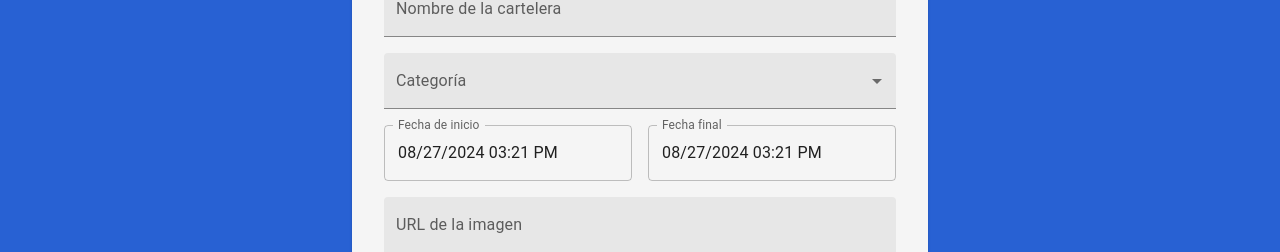
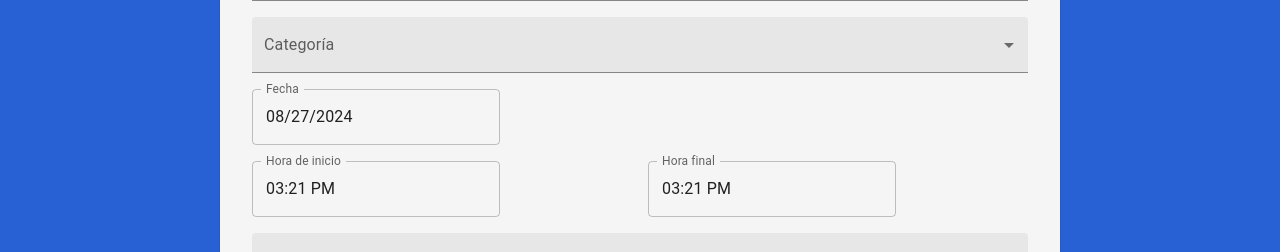
Before and after one commit to AcidSugar27/teatro-nacional, a React (Create React App) app in the folder client/: page /cartelera/new in a window 1280 px wide. Shown: the part 257-509 px from the top of the page. Built offline with nearby package versions, Linux system fonts and the light colour scheme; no server answers.

Commit message:
correccion formato hora cartelera
alterar los campos fecha, inicio y final date time time

```diff
--- a/client/src/components/CarteleraForm.js
+++ b/client/src/components/CarteleraForm.js
@@ -2,7 +2,8 @@ import React, { useState, useEffect } from 'react';
 import { Button, CardContent, CircularProgress, Grid, TextField, IconButton } from '@mui/material';
 import { Card, Typography, MenuItem } from '@mui/material';
 import { useNavigate, useParams } from 'react-router-dom';
-import { DateTimePicker } from '@mui/x-date-pickers/DateTimePicker';
+import { TimePicker } from '@mui/x-date-pickers/TimePicker';
+import { DatePicker } from '@mui/x-date-pickers/DatePicker';
 import { LocalizationProvider } from '@mui/x-date-pickers/LocalizationProvider';
 import { AdapterDateFns } from '@mui/x-date-pickers/AdapterDateFnsV3';
 import CloseIcon from '@mui/icons-material/Close';
@@ -11,8 +12,9 @@ export default function CarteleraForm() {
   const [cartelera, setCartelera] = useState({
     nombre: '',
     categoria: '',
-    fecha_inicio: new Date(),
-    fecha_final: new Date(),
+    fecha: new Date(), // Guarda el día, mes, y año
+    fecha_inicio: new Date(), // Guarda solo la hora de inicio
+    fecha_final: new Date(), // Guarda solo la hora de finalización
     imagen_url: '',
     sala_id: ''
   });
@@ -34,10 +36,12 @@ export default function CarteleraForm() {
     e.preventDefault();
     setLoading(true);
 
+    // Convertimos las fechas y horas al formato deseado
     const payload = {
       ...cartelera,
-      fecha_inicio: cartelera.fecha_inicio.toISOString(),
-      fecha_final: cartelera.fecha_final.toISOString()
+      fecha: cartelera.fecha.toISOString().split('T')[0], // Solo guarda la fecha (año-mes-día)
+      fecha_inicio: cartelera.fecha_inicio.toTimeString().split(' ')[0], // Solo guarda la hora de inicio (HH:mm:ss)
+      fecha_final: cartelera.fecha_final.toTimeString().split(' ')[0] // Solo guarda la hora final (HH:mm:ss)
     };
 
     try {
@@ -77,8 +81,9 @@ export default function CarteleraForm() {
     setCartelera({
       nombre: data.nombre,
       categoria: data.categoria,
-      fecha_inicio: new Date(data.fecha_inicio),
-      fecha_final: new Date(data.fecha_final),
+      fecha: new Date(data.fecha), // Cargamos la fecha
+      fecha_inicio: new Date(`1970-01-01T${data.fecha_inicio}`), // Cargamos solo la hora de inicio
+      fecha_final: new Date(`1970-01-01T${data.fecha_final}`), // Cargamos solo la hora final
       imagen_url: data.imagen_url,
       sala_id: data.sala_id,
     });
@@ -140,17 +145,30 @@ export default function CarteleraForm() {
 
               <LocalizationProvider dateAdapter={AdapterDateFns}>
                 <Grid container spacing={2}>
+                  {/* Campo de fecha */}
+                  <Grid item xs={12}>
+                    <DatePicker
+                      label="Fecha"
+                      value={cartelera.fecha}
+                      onChange={(newValue) => handleDateChange('fecha', newValue)}
+                      renderInput={(params) => <TextField {...params} sx={{ display: 'block', margin: '.5rem 0' }} />}
+                    />
+                  </Grid>
+
+                  {/* Campo de hora de inicio */}
                   <Grid item xs={12} sm={6}>
-                    <DateTimePicker
-                      label="Fecha de inicio"
+                    <TimePicker
+                      label="Hora de inicio"
                       value={cartelera.fecha_inicio}
                       onChange={(newValue) => handleDateChange('fecha_inicio', newValue)}
-                      renderInput={(params) => <TextField {...params} sx={{ display: 'flex', margin: '.5rem 0' }} />}
+                      renderInput={(params) => <TextField {...params} sx={{ display: 'block', margin: '.5rem 0' }} />}
                     />
                   </Grid>
+
+                  {/* Campo de hora final */}
                   <Grid item xs={12} sm={6}>
-                    <DateTimePicker
-                      label="Fecha final"
+                    <TimePicker
+                      label="Hora final"
                       value={cartelera.fecha_final}
                       onChange={(newValue) => handleDateChange('fecha_final', newValue)}
                       renderInput={(params) => <TextField {...params} sx={{ display: 'block', margin: '.5rem 0' }} />}
@@ -197,6 +215,7 @@ export default function CarteleraForm() {
                 disabled={
                   !cartelera.nombre ||
                   !cartelera.categoria ||
+                  !cartelera.fecha ||
                   !cartelera.fecha_inicio ||
                   !cartelera.fecha_final ||
                   !cartelera.imagen_url ||
--- a/client/src/components/CarteleraList.js
+++ b/client/src/components/CarteleraList.js
@@ -5,7 +5,6 @@ import { useNavigate } from 'react-router-dom';
 export default function CarteleraList() {
   const [carteleras, setCarteleras] = useState([]);
   const navigate = useNavigate();
-
 
   const loadCarteleras = async () => {
     try {
@@ -17,7 +16,6 @@ export default function CarteleraList() {
     }
   };
 
-  // Delete a specific cartelera
   const handleDelete = async (id) => {
     try {
       const res = await fetch(`http://localhost:4000/cartelera/${id}`, {
@@ -34,16 +32,21 @@ export default function CarteleraList() {
     }
   };
 
+  const formatTimeTo12Hour = (time24) => {
+    const [hours, minutes, seconds] = time24.split(':');
+    const period = +hours >= 12 ? 'PM' : 'AM';
+    const hours12 = +hours % 12 || 12;
+    return `${hours12}:${minutes}:${seconds} ${period}`;
+  };
+
   useEffect(() => {
     loadCarteleras();
   }, []);
 
-  // Filtrar eventos del día actual
-  const today = new Date().toISOString().split('T')[0]; // Formato 'YYYY-MM-DD'
+  const today = new Date().toISOString().split('T')[0];
   const todayEvents = carteleras.filter(event => event.fecha_inicio.split('T')[0] === today);
-
-  // Filtrar próximos eventos (futuros)
   const upcomingEvents = carteleras.filter(event => event.fecha_inicio.split('T')[0] > today);
+  const pastEvents = carteleras.filter(event => event.fecha_inicio.split('T')[0] < today);
 
   const renderEventCard = (event) => (
     <Card style={{ marginBottom: '1rem', backgroundColor: '#f5f5f5' }}>
@@ -67,12 +70,14 @@ export default function CarteleraList() {
           Categoría: {event.categoria}
         </Typography>
         <Typography variant="body2" color="textSecondary">
-          {new Date(event.fecha_inicio).toLocaleDateString('es-ES')}
+          Fecha: {new Date(event.fecha).toLocaleDateString('es-ES')}
         </Typography>
         <Typography variant="body2" color="textSecondary">
-          {new Date(event.fecha_inicio).toLocaleTimeString('es-ES', { hour: '2-digit', minute: '2-digit', hour12: true })} -
-          {new Date(event.fecha_final).toLocaleTimeString('es-ES', { hour: '2-digit', minute: '2-digit', hour12: true })}
+         Fecha de Inicio: {formatTimeTo12Hour(event.fecha_inicio)}
+         -
+         Fecha Final: {formatTimeTo12Hour(event.fecha_final)}
         </Typography>
+
         <Typography variant="body2" color="textSecondary">
           Sala: {event.sala_nombre}
         </Typography>
@@ -97,18 +102,38 @@ export default function CarteleraList() {
   );
 
   return (
-    <Grid container spacing={4} padding={2}>
+    <Grid container spacing={2} padding={3}>
+      <Grid item xs={12}>
+        <Typography variant="h5" gutterBottom>
+          Eventos Anteriores
+        </Typography>
+        <Divider sx={{ mb: 2 }} />
+        <Grid container spacing={2}>
+          {pastEvents.length > 0 ? (
+            pastEvents.map((event) => (
+              <Grid item xs={12} sm={6} md={4} key={event.id}>
+                {renderEventCard(event)}
+              </Grid>
+            ))
+          ) : (
+            <Typography variant="body1" color="textSecondary">
+              No hay eventos anteriores.
+            </Typography>
+          )}
+        </Grid>
+      </Grid>
 
-      <Grid item xs={12} md={6}>
+      <Grid item xs={12}>
         <Typography variant="h5" gutterBottom>
           Eventos de Hoy
         </Typography>
         <Divider sx={{ mb: 2 }} />
+        <Grid container spacing={2}>
           {todayEvents.length > 0 ? (
             todayEvents.map((event) => (
-            <div key={event.id}>
+              <Grid item xs={12} sm={6} md={4} key={event.id}>
                 {renderEventCard(event)}
-            </div>
+              </Grid>
             ))
           ) : (
             <Typography variant="body1" color="textSecondary">
@@ -116,18 +141,19 @@ export default function CarteleraList() {
             </Typography>
           )}
         </Grid>
+      </Grid>
 
-
-      <Grid item xs={12} md={6}>
+      <Grid item xs={12}>
         <Typography variant="h5" gutterBottom>
           Próximos Eventos
         </Typography>
         <Divider sx={{ mb: 2 }} />
+        <Grid container spacing={2}>
           {upcomingEvents.length > 0 ? (
             upcomingEvents.map((event) => (
-            <div key={event.id}>
+              <Grid item xs={12} sm={6} md={4} key={event.id}>
                 {renderEventCard(event)}
-            </div>
+              </Grid>
             ))
           ) : (
             <Typography variant="body1" color="textSecondary">
@@ -136,5 +162,6 @@ export default function CarteleraList() {
           )}
         </Grid>
       </Grid>
+    </Grid>
   );
 }
```
Also changed, not shown: 1 other file (tests, documents, lock files or other folders). Lines whose indentation alone changed are shown as unchanged.
